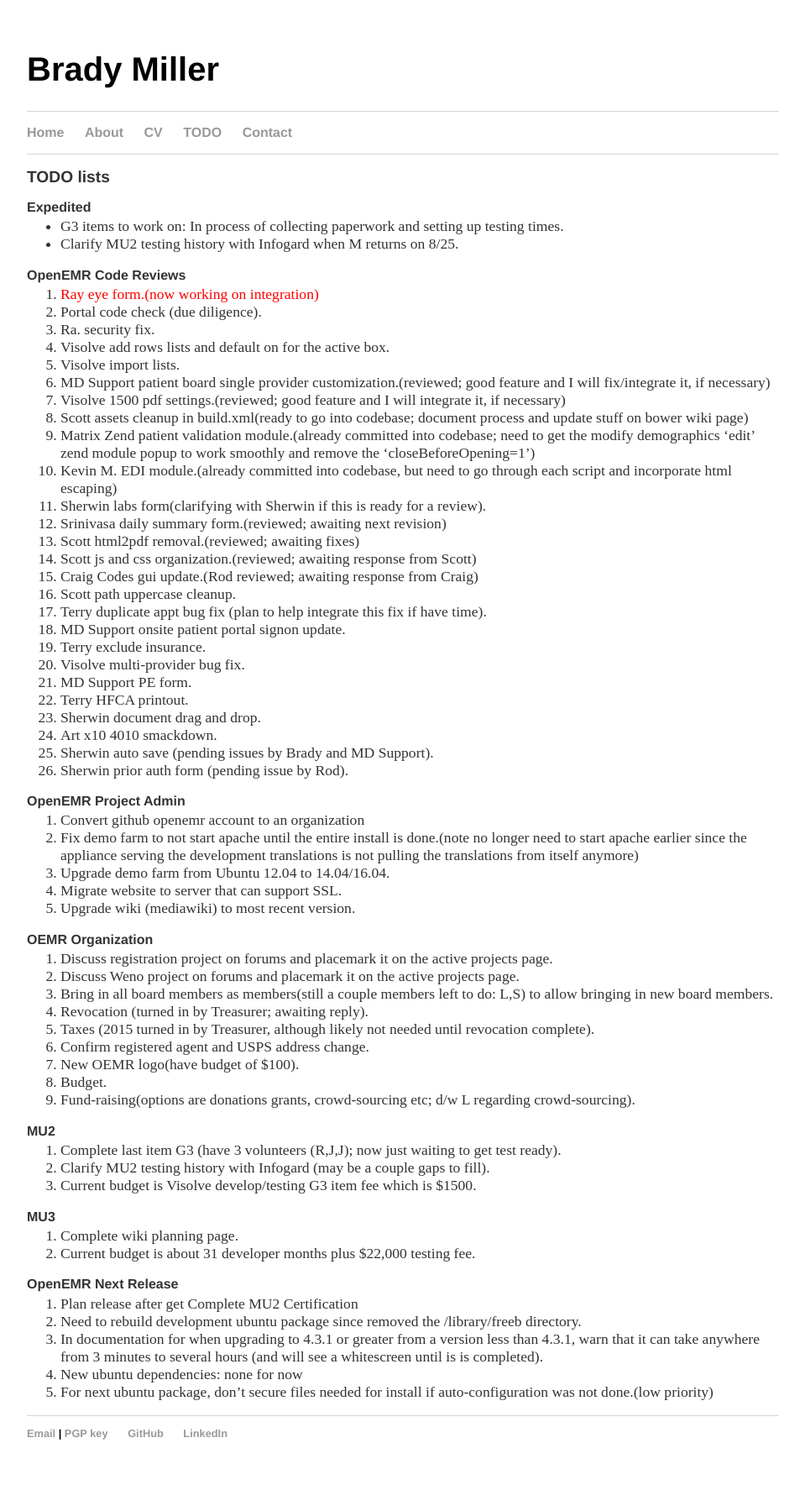
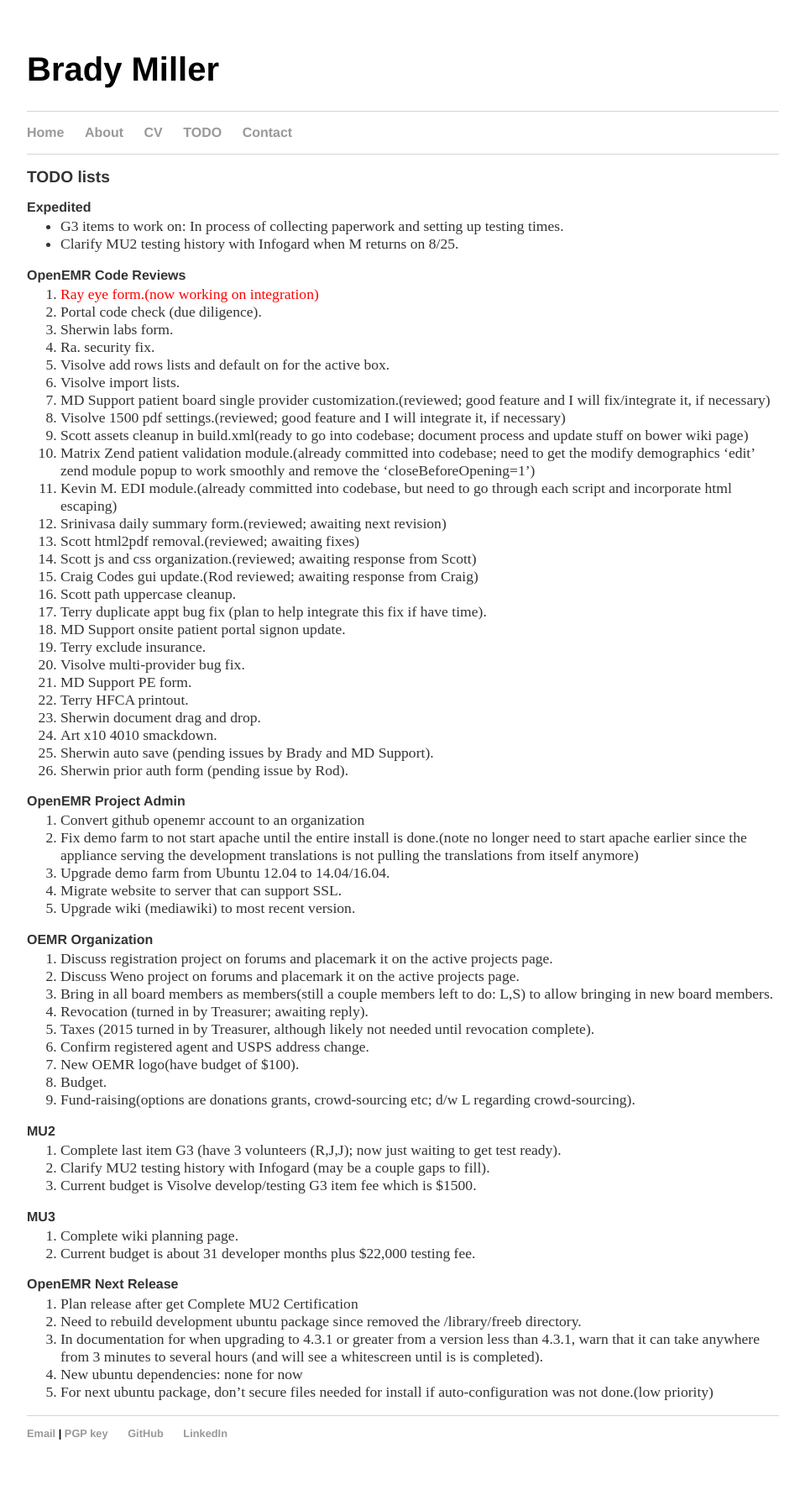
Before and after one commit to bradymiller/bradymiller.github.io, a Jekyll site: the page built from todo/index.md, in a window 1280 px wide. Shown: the whole page at 84% size, without its empty margins (160-1119 px from the left). Built offline with Jekyll 4.4.1, drawn with Linux system fonts in a browser that asks for light colours.

Commit message:
Update todo list

```diff
--- a/todo/index.md
+++ b/todo/index.md
@@ -18,7 +19,6 @@
 1. Scott assets cleanup in build.xml(ready to go into codebase; document process and update stuff on bower wiki page)
 1. Matrix Zend patient validation module.(already committed into codebase; need to get the modify demographics 'edit' zend module popup to work smoothly and remove the 'closeBeforeOpening=1')
 1. Kevin M. EDI module.(already committed into codebase, but need to go through each script and incorporate html escaping)
-1. Sherwin labs form(clarifying with Sherwin if this is ready for a review).
 1. Srinivasa daily summary form.(reviewed; awaiting next revision)
 1. Scott html2pdf removal.(reviewed; awaiting fixes)
 1. Scott js and css organization.(reviewed; awaiting response from Scott)
```
Also changed, not shown: other parts of todo/index.md (+1 -0 lines).
